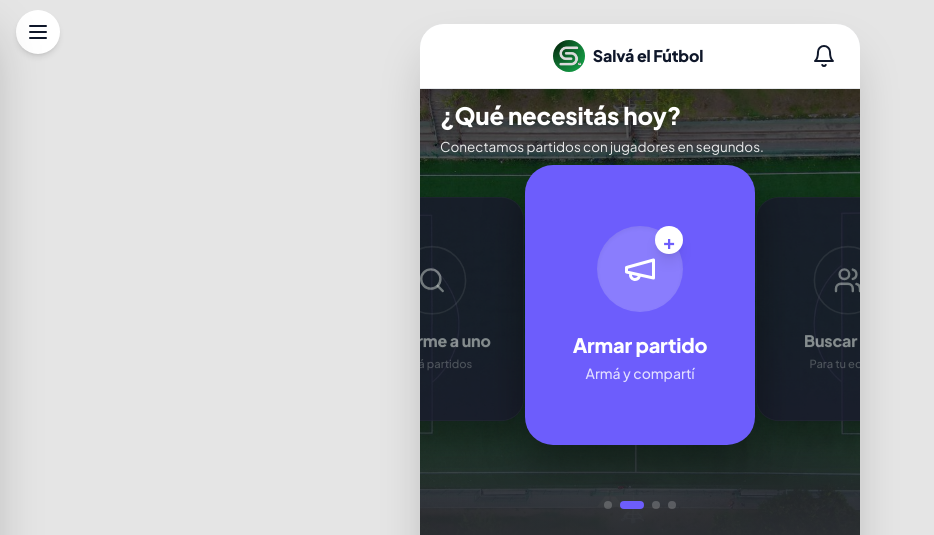
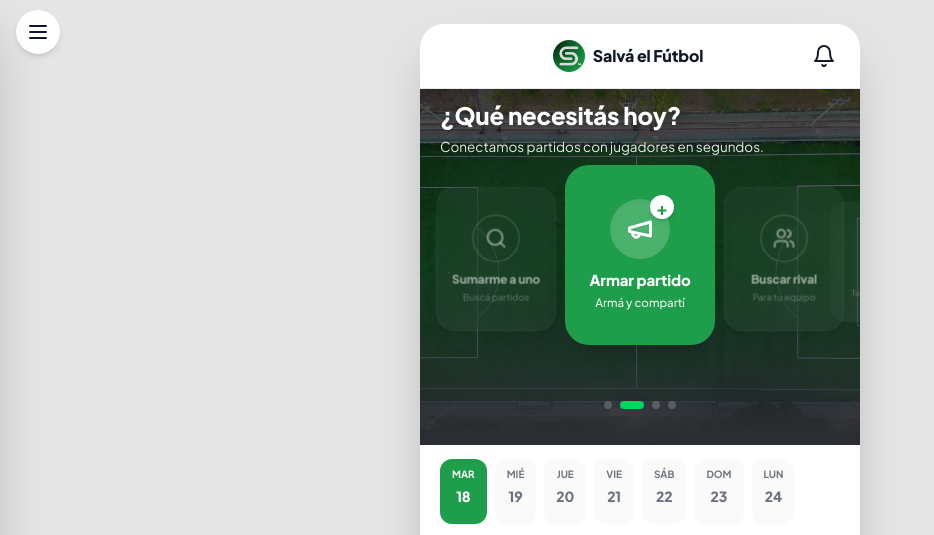
Before and after one commit to lucianobrito220/salva-el-futbol, a Next.js app: page / in a window 1280 px wide. Shown: the top 535 px of the page, without its empty margins (0-934 px from the left). Built offline with nearby package versions, Linux system fonts and the light colour scheme; no server answers; the database is empty.

Commit message:
style(ux): make home carousel much smaller and use app brand colors

```diff
--- a/components/HomeCarousel3D.tsx
+++ b/components/HomeCarousel3D.tsx
@@ -15,29 +15,29 @@ export default function HomeCarousel3D() {
     {
       title: 'Sumarme a uno',
       desc: 'Buscá partidos',
-      icon: <Search size={36} strokeWidth={2} />,
-      color: 'bg-[#6d5dfc]',
+      icon: <Search size={28} strokeWidth={2.5} />,
+      color: 'bg-brand text-white',
       action: () => router.push('/buscar')
     },
     {
       title: 'Armar partido',
       desc: 'Armá y compartí',
-      icon: <Megaphone size={36} strokeWidth={2} />,
-      color: 'bg-[#6d5dfc]', // Match the user's image purple
+      icon: <Megaphone size={28} strokeWidth={2.5} />,
+      color: 'bg-brand text-white',
       action: () => router.push('/publicar')
     },
     {
       title: 'Buscar rival',
       desc: 'Para tu equipo',
-      icon: <Users size={36} strokeWidth={2} />,
-      color: 'bg-[#6d5dfc]',
+      icon: <Users size={28} strokeWidth={2.5} />,
+      color: 'bg-brand text-white',
       action: () => router.push('/publicar?tipo=equipo_rival')
     },
     {
-      title: 'Explorar torneos',
-      desc: 'Anotá a tu equipo',
-      icon: <Trophy size={36} strokeWidth={2} />,
-      color: 'bg-[#6d5dfc]',
+      title: 'Explorar',
+      desc: 'Torneos locales',
+      icon: <Trophy size={28} strokeWidth={2.5} />,
+      color: 'bg-brand text-white',
       action: () => router.push('/torneos')
     }
   ];
@@ -64,30 +64,30 @@ export default function HomeCarousel3D() {
           bulletActiveClass: 'swiper-bullet-active-custom'
         }}
         modules={[EffectCoverflow, Pagination]}
-        className="w-full h-[320px] flex items-center"
+        className="w-full h-[220px] flex items-center"
       >
         {slides.map((slide, i) => (
-          <SwiperSlide key={i} className="!w-[230px] !h-[280px]" onClick={slide.action}>
+          <SwiperSlide key={i} className="!w-[150px] !h-[180px]" onClick={slide.action}>
             {({ isActive }) => (
               <div
-                className={`w-full h-full rounded-[28px] flex flex-col items-center justify-center p-6 text-white shadow-[0_20px_40px_rgba(0,0,0,0.4)] transition-all duration-300 ${isActive ? slide.color : 'bg-[#1a1a2e] border border-white/5 opacity-80'}`}
+                className={`w-full h-full rounded-[24px] flex flex-col items-center justify-center p-4 text-white shadow-xl transition-all duration-300 border ${isActive ? slide.color + ' border-transparent' : 'bg-white/5 border-white/10 opacity-70 backdrop-blur-md dark:bg-charcoal-light/50'}`}
               >
-                <div className="relative mb-5 flex h-[86px] w-[86px] items-center justify-center rounded-full">
-                  <div className={`absolute inset-0 rounded-full transition-all duration-500 ${isActive ? 'bg-white/20 shadow-inner' : 'border-2 border-white/10 bg-transparent'}`} />
-                  <div className={`relative z-10 ${isActive ? 'text-white' : 'text-white/50'}`}>
+                <div className="relative mb-3 flex h-[60px] w-[60px] items-center justify-center rounded-full">
+                  <div className={`absolute inset-0 rounded-full transition-all duration-500 ${isActive ? 'bg-white/20 shadow-inner' : 'border-2 border-white/20 bg-transparent'}`} />
+                  <div className={`relative z-10 ${isActive ? 'text-white' : 'text-white/60'}`}>
                     {slide.icon}
                   </div>
                   {/* Plus badge like in the screenshot */}
                   {isActive && i === 1 && (
-                    <div className="absolute top-0 right-0 h-7 w-7 rounded-full bg-white text-[#6d5dfc] flex items-center justify-center font-bold text-xl shadow-lg leading-none pt-0.5">
+                    <div className="absolute -top-1 -right-1 h-6 w-6 rounded-full bg-white text-brand flex items-center justify-center font-bold text-lg shadow-md leading-none pt-0.5">
                       +
                     </div>
                   )}
                 </div>
-                <h3 className={`text-[20px] font-display font-extrabold text-center leading-tight mb-1.5 transition-all ${isActive ? 'text-white' : 'text-white/60'}`}>
+                <h3 className={`text-[15px] font-display font-extrabold text-center leading-tight mb-1 transition-all ${isActive ? 'text-white' : 'text-white/80'}`}>
                   {slide.title}
                 </h3>
-                <p className={`text-[14px] font-medium text-center transition-all ${isActive ? 'text-white/80' : 'text-white/30'}`}>
+                <p className={`text-[11.5px] font-medium text-center transition-all ${isActive ? 'text-white/90' : 'text-white/40'}`}>
                   {slide.desc}
                 </p>
               </div>
@@ -107,7 +107,7 @@ export default function HomeCarousel3D() {
           transition: all 0.3s ease;
         }
         .swiper-bullet-active-custom {
-          background: #6d5dfc;
+          background: #00d65f; /* brand color */
           width: 24px;
           border-radius: 10px;
         }
```
